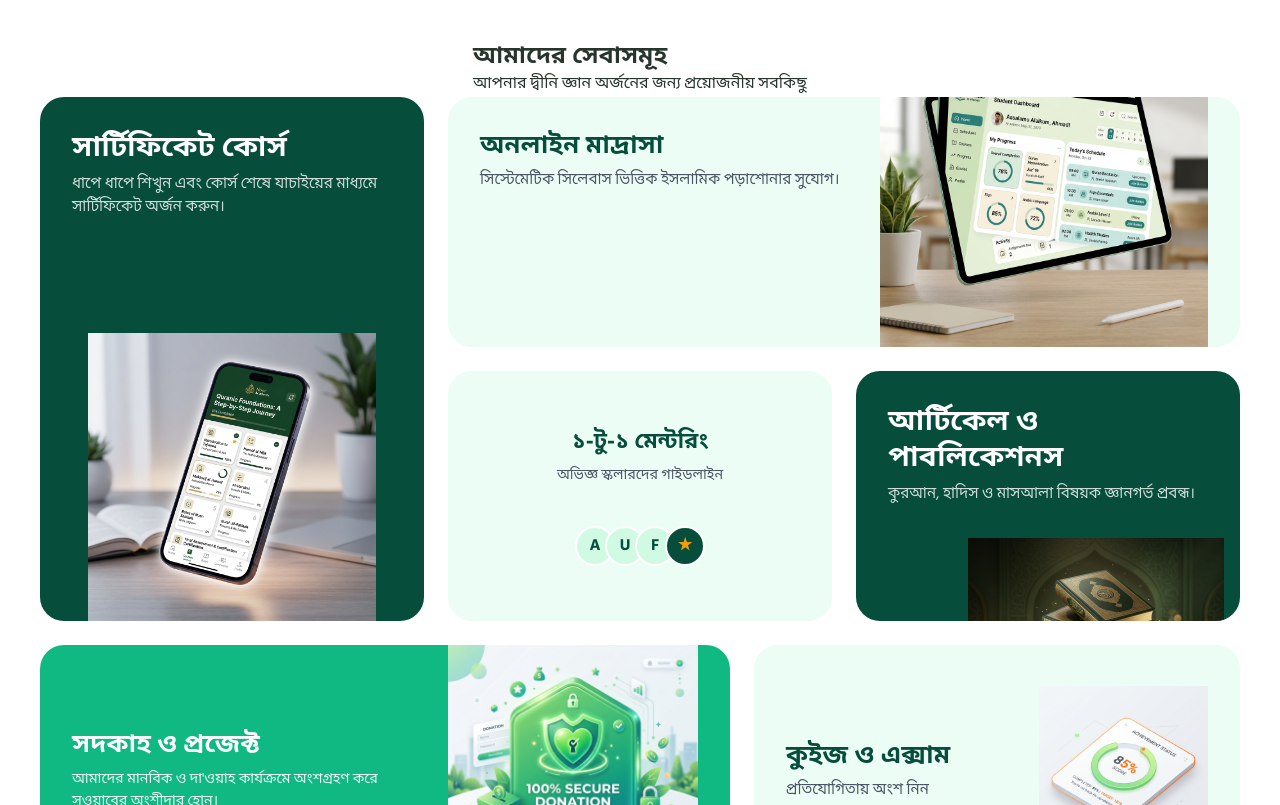
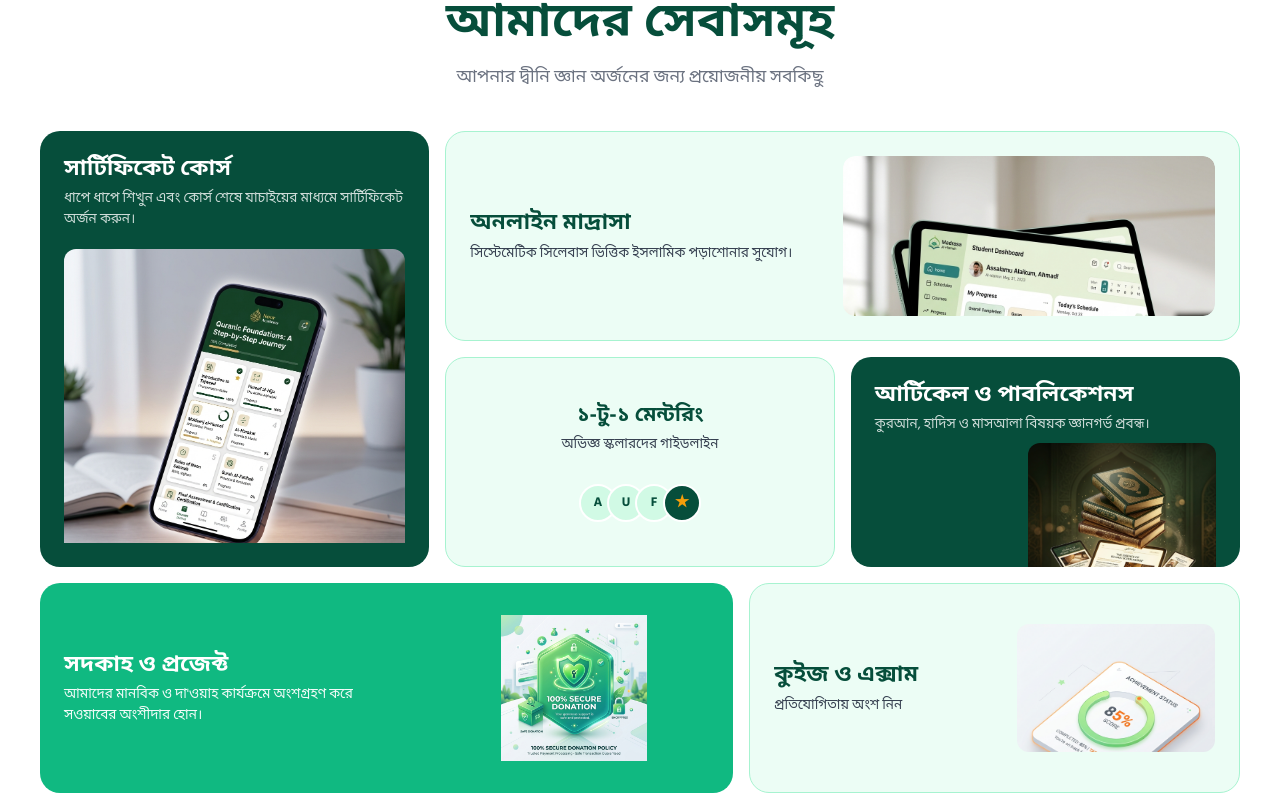
Before and after one commit to farad-alam/IQC-Academy, a Next.js app: page / in a window 1280 px wide. Shown: the part 1555-2360 px from the top of the page. Built offline with nearby package versions, Linux system fonts and the light colour scheme.

Commit message:
UI: Improve Services section - bigger title, borders on light cards, better images, compact layout

```diff
--- a/app/(user)/home.module.css
+++ b/app/(user)/home.module.css
@@ -499,11 +499,32 @@
 
 /* --- Services Bento Grid (New Asymmetric Layout) --- */
 .servicesSection {
-  padding: 6rem 2rem;
+  padding: 3rem 2rem 4rem;
   background-color: #ffffff;
   display: flex;
   flex-direction: column;
   align-items: center;
+}
+
+.sectionHeader {
+  text-align: center;
+  margin-bottom: 2.5rem;
+  max-width: 1200px;
+  width: 100%;
+}
+
+.sectionTitle {
+  font-size: 3rem;
+  font-weight: 800;
+  color: #064E3B;
+  margin-bottom: 0.75rem;
+  line-height: 1.2;
+}
+
+.sectionSubtitle {
+  color: #6B7280;
+  font-size: 1.1rem;
+  font-weight: 400;
 }
 
 .bentoGrid {
@@ -511,29 +532,30 @@
   width: 100%;
   display: grid;
   grid-template-columns: repeat(12, 1fr);
-  grid-auto-rows: 250px;
-  gap: 1.5rem;
+  grid-auto-rows: 210px;
+  gap: 1rem;
 }
 
 .bentoCard {
-  border-radius: 1.5rem;
-  padding: 2rem;
+  border-radius: 1.25rem;
+  padding: 1.5rem;
   position: relative;
   overflow: hidden;
   display: flex;
   flex-direction: column;
   text-decoration: none;
-  transition: transform 0.3s ease;
+  transition: transform 0.3s ease, box-shadow 0.3s ease;
 }
 
 .bentoCard:hover {
-  transform: translateY(-5px);
+  transform: translateY(-4px);
+  box-shadow: 0 12px 32px rgba(0,0,0,0.12);
 }
 
 .serviceCard1 {
   grid-column: span 4;
   grid-row: span 2;
-  background: #064E3B; /* Dark Green */
+  background: #064E3B;
   color: white;
   justify-content: flex-start;
 }
@@ -541,15 +563,18 @@
 .serviceCard2 {
   grid-column: span 8;
   grid-row: span 1;
-  background: #ECFDF5; /* Light Green */
+  background: #ECFDF5;
+  border: 1.5px solid #A7F3D0; /* Visible border for light card */
   flex-direction: row;
   justify-content: space-between;
+  align-items: center;
 }
 
 .serviceCard3 {
   grid-column: span 4;
   grid-row: span 1;
-  background: #ECFDF5; /* Light Green */
+  background: #ECFDF5;
+  border: 1.5px solid #A7F3D0; /* Visible border for light card */
   justify-content: center;
   align-items: center;
   text-align: center;
@@ -558,13 +583,13 @@
 .serviceCard4 {
   grid-column: span 4;
   grid-row: span 1;
-  background: #064E3B; /* Dark Green */
+  background: #064E3B;
 }
 
 .serviceCard5 {
   grid-column: span 7;
   grid-row: span 1;
-  background: #10B981; /* Vibrant Green */
+  background: #10B981;
   flex-direction: row;
   justify-content: space-between;
   align-items: center;
@@ -573,66 +598,109 @@
 .serviceCard6 {
   grid-column: span 5;
   grid-row: span 1;
-  background: #ECFDF5; /* Light Green */
+  background: #ECFDF5;
+  border: 1.5px solid #A7F3D0; /* Visible border for light card */
   flex-direction: row;
   justify-content: space-between;
   align-items: center;
 }
 
-.bentoTitleDark { color: #ffffff; font-size: 1.8rem; font-weight: 700; margin-bottom: 0.5rem; }
-.bentoDescDark { color: rgba(255,255,255,0.8); font-size: 0.95rem; line-height: 1.5; margin-bottom: 1rem; }
+.bentoTitleDark { color: #ffffff; font-size: 1.4rem; font-weight: 700; margin-bottom: 0.4rem; line-height: 1.2; }
+.bentoDescDark { color: rgba(255,255,255,0.8); font-size: 0.85rem; line-height: 1.5; margin-bottom: 0.5rem; }
 
-.bentoTitleLight { color: #064E3B; font-size: 1.6rem; font-weight: 700; margin-bottom: 0.5rem; }
-.bentoDescLight { color: #4B5563; font-size: 0.95rem; line-height: 1.5; }
+.bentoTitleLight { color: #064E3B; font-size: 1.4rem; font-weight: 700; margin-bottom: 0.4rem; line-height: 1.2; }
+.bentoDescLight { color: #374151; font-size: 0.85rem; line-height: 1.5; }
 
-.bentoTitleVibrant { color: #ffffff; font-size: 1.6rem; font-weight: 700; margin-bottom: 0.5rem; }
-.bentoDescVibrant { color: rgba(255,255,255,0.9); font-size: 0.9rem; line-height: 1.5; }
+.bentoTitleVibrant { color: #ffffff; font-size: 1.4rem; font-weight: 700; margin-bottom: 0.4rem; line-height: 1.2; }
+.bentoDescVibrant { color: rgba(255,255,255,0.95); font-size: 0.85rem; line-height: 1.5; }
 
-.bentoTitleCenter { color: #064E3B; font-size: 1.4rem; font-weight: 700; margin-bottom: 0.5rem; }
-.bentoDescCenter { color: #4B5563; font-size: 0.9rem; margin-bottom: 1.5rem; }
+.bentoTitleCenter { color: #064E3B; font-size: 1.3rem; font-weight: 700; margin-bottom: 0.4rem; line-height: 1.2; }
+.bentoDescCenter { color: #374151; font-size: 0.85rem; margin-bottom: 1rem; }
 
-.serviceContentWide { max-width: 50%; }
-.serviceContentWideLeft { max-width: 55%; }
+.serviceContentWide { max-width: 45%; flex-shrink: 0; }
+.serviceContentWideLeft { max-width: 50%; flex-shrink: 0; }
 
 /* Image Wrappers and Images */
 .bentoImageWrapperTall {
   flex-grow: 1;
-  margin-top: 1rem;
+  margin-top: 0.75rem;
   display: flex;
   justify-content: center;
   align-items: flex-end;
+  overflow: hidden;
 }
-.bentoImgTall { width: 90%; object-fit: contain; transform: translateY(2rem); }
+.bentoImgTall {
+  width: 100%;
+  height: 100%;
+  object-fit: cover;
+  object-position: top center;
+  border-radius: 0.75rem 0.75rem 0 0;
+  transform: none;
+}
 
 .bentoImageWrapperWide {
+  width: 50%;
+  height: 100%;
+  display: flex;
+  justify-content: flex-end;
+  align-items: center;
+  overflow: hidden;
+  border-radius: 0.75rem;
+}
+.bentoImgWide {
+  width: 100%;
+  height: 100%;
+  object-fit: cover;
+  object-position: top center;
+  border-radius: 0.75rem;
+}
+
+.bentoImgSquare {
+  width: 55%;
+  height: 80%;
+  object-fit: cover;
+  object-position: top center;
+  align-self: flex-end;
+  margin-top: auto;
+  border-radius: 0.75rem 0.75rem 0 0;
+  margin-left: auto;
+}
+
+.bentoImgSquareRight {
   width: 45%;
-  display: flex;
-  justify-content: center;
-  align-items: flex-end;
+  height: 80%;
+  object-fit: cover;
+  object-position: top center;
+  border-radius: 0.75rem;
+  flex-shrink: 0;
 }
-.bentoImgWide { width: 100%; object-fit: contain; transform: translateY(2rem); }
 
-.bentoImgSquare { width: 80%; object-fit: contain; align-self: flex-end; margin-top: auto; transform: translate(1rem, 1rem); }
-.bentoImgSquareRight { width: 40%; object-fit: contain; }
-.bentoImgVibrant { width: 40%; object-fit: contain; }
+.bentoImgVibrant {
+  width: 42%;
+  height: 90%;
+  object-fit: contain;
+  flex-shrink: 0;
+}
 
 /* Mentors Avatars for Card 3 */
-.mentorsAvatars { display: flex; align-items: center; justify-content: center; margin-top: 1rem; }
-.mAvatar { width: 40px; height: 40px; border-radius: 50%; background: #D1FAE5; border: 2px solid #ffffff; display: flex; align-items: center; justify-content: center; font-weight: bold; color: #064E3B; margin-left: -10px; }
+.mentorsAvatars { display: flex; align-items: center; justify-content: center; margin-top: 0.75rem; }
+.mAvatar { width: 38px; height: 38px; border-radius: 50%; background: #D1FAE5; border: 2px solid #ffffff; display: flex; align-items: center; justify-content: center; font-weight: bold; font-size: 0.8rem; color: #064E3B; margin-left: -10px; }
 .mAvatar:first-child { margin-left: 0; }
-.mAvatarStar { width: 40px; height: 40px; border-radius: 50%; background: #064E3B; border: 2px solid #ffffff; display: flex; align-items: center; justify-content: center; font-weight: bold; color: #F59E0B; margin-left: -10px; }
+.mAvatarStar { width: 38px; height: 38px; border-radius: 50%; background: #064E3B; border: 2px solid #ffffff; display: flex; align-items: center; justify-content: center; font-weight: bold; color: #F59E0B; margin-left: -10px; }
 
 @media (max-width: 1024px) {
-  .bentoGrid { grid-template-columns: repeat(2, 1fr); grid-auto-rows: minmax(200px, auto); }
+  .bentoGrid { grid-template-columns: repeat(2, 1fr); grid-auto-rows: minmax(180px, auto); }
   .serviceCard1, .serviceCard2, .serviceCard3, .serviceCard4, .serviceCard5, .serviceCard6 { grid-column: span 1; grid-row: span 1; flex-direction: column; }
   .serviceCard1 { grid-column: span 2; }
   .serviceContentWide, .serviceContentWideLeft { max-width: 100%; margin-bottom: 1rem; }
-  .bentoImageWrapperWide, .bentoImgSquareRight, .bentoImgVibrant { width: 80%; align-self: center; transform: none; }
+  .bentoImageWrapperWide, .bentoImgSquareRight, .bentoImgVibrant { width: 80%; align-self: center; }
+  .sectionTitle { font-size: 2.2rem; }
 }
 
 @media (max-width: 640px) {
   .bentoGrid { grid-template-columns: 1fr; }
   .serviceCard1, .serviceCard2, .serviceCard3, .serviceCard4, .serviceCard5, .serviceCard6 { grid-column: span 1; }
+  .sectionTitle { font-size: 1.8rem; }
 }
 
 /* --- Featured Highlight --- */
```
